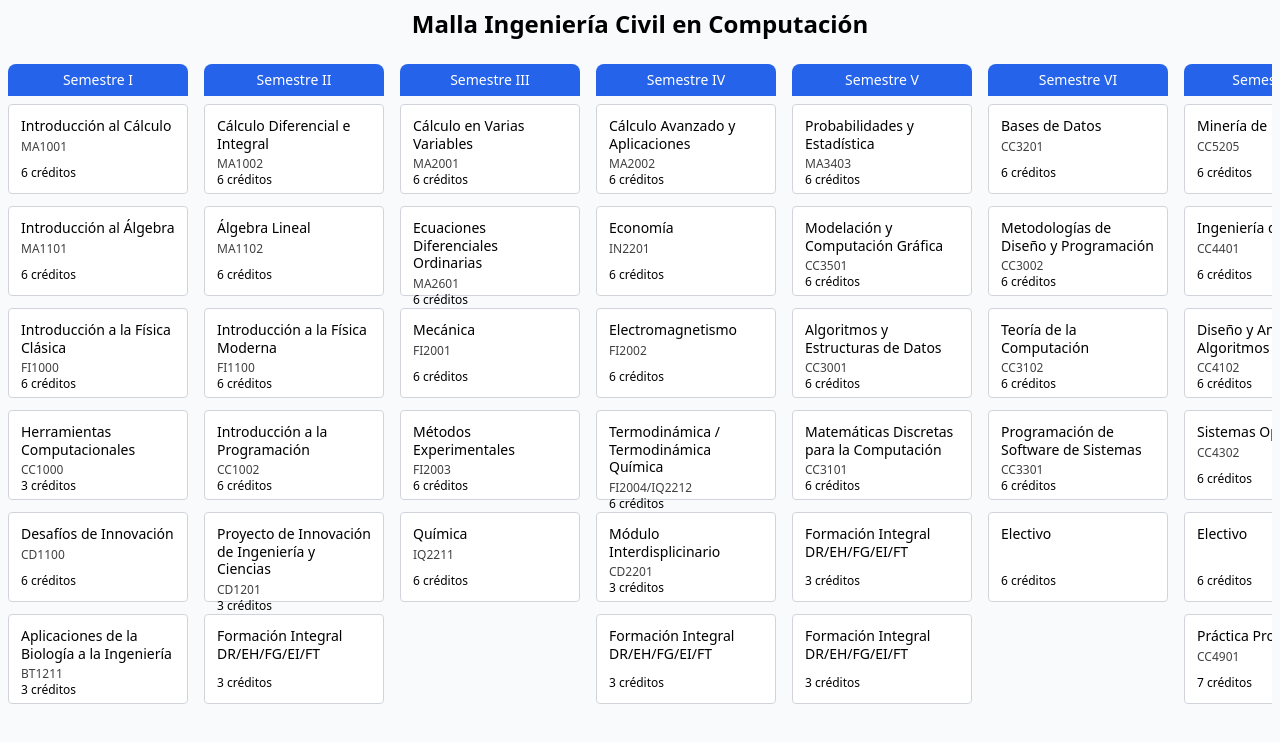
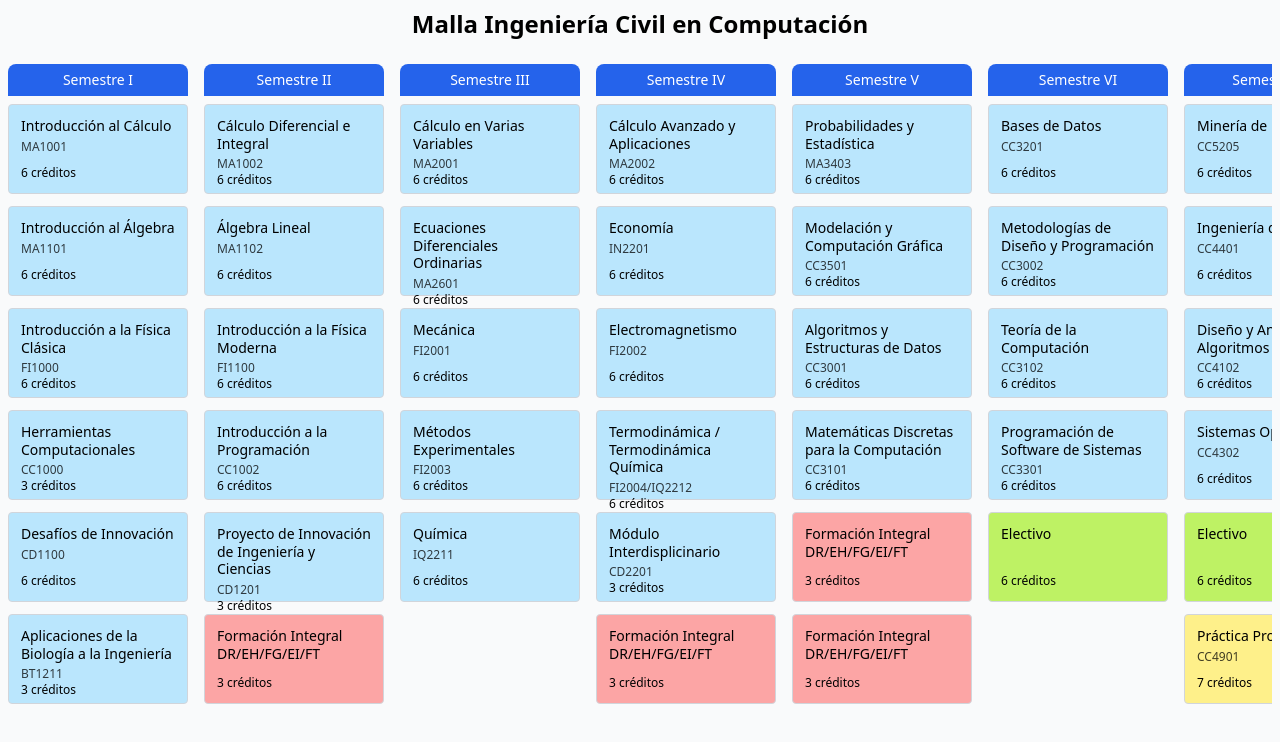
Before and after one commit to fgonzalezurriola/Mallas-Fcfm-fgonzalezurriola, a React (Vite) app: page / in a window 1280 px wide. Shown: the top 742 px of the page. Built offline with nearby package versions, Linux system fonts and the light colour scheme.

Commit message:
Feat: Basic coloring for all course.tsx

```diff
--- a/src/components/Course.tsx
+++ b/src/components/Course.tsx
@@ -4,6 +4,7 @@ interface CourseProps {
   id: string;
   name: string;
   credits: number;
+  color: string;
   isPrerequisite: boolean;
   isSelected: boolean;
   isBlack: boolean;
@@ -18,6 +19,7 @@ const Course: React.FC<CourseProps> = ({
   id,
   name,
   credits,
+  color,
   isPrerequisite,
   isSelected,
   isBlack,
@@ -32,7 +34,7 @@ const Course: React.FC<CourseProps> = ({
     if (isSelected) return 'bg-blue-600 text-white';
     if (isHovered) return 'bg-blue-100';
     if (isPrerequisite) return 'bg-yellow-100';
-    return 'bg-white';
+    return color;
   };
 
   const handleContextMenu = (e: React.MouseEvent) => {
--- a/src/components/CurriculumGrid.tsx
+++ b/src/components/CurriculumGrid.tsx
@@ -84,6 +84,7 @@ const CurriculumGrid: React.FC = () => {
                     isSelected={selectedCourseIds.has(course.id)}
                     isBlack={blackCourseIds.has(course.id)}
                     isHovered={hoveredCourseId === course.id}
+                    color={course.color}
                     onMouseEnter={setHoveredCourseId}
                     onMouseLeave={() => setHoveredCourseId(null)}
                     onClick={handleCourseClick}
--- a/src/data/courses.ts
+++ b/src/data/courses.ts
@@ -7,42 +7,48 @@ export const courses: Course[] = [
     name: 'Introducción al Cálculo',
     credits: 6,
     prerequisites: [],
-    semester: 1
+    semester: 1,
+    color: 'bg-sky-200',
   },
   {
     id: 'MA1101',
     name: 'Introducción al Álgebra',
     credits: 6,
     prerequisites: [],
-    semester: 1
+    semester: 1,
+    color: 'bg-sky-200'
   },
   {
     id: 'FI1000',
     name: 'Introducción a la Física Clásica',
     credits: 6,
     prerequisites: [],
-    semester: 1
+    semester: 1,
+    color: 'bg-sky-200'
   },
   {
     id: 'CC1000',
     name: 'Herramientas Computacionales',
     credits: 3,
     prerequisites: [],
-    semester: 1
+    semester: 1,
+    color: 'bg-sky-200'
   },
   {
     id: 'CD1100',
     name: 'Desafíos de Innovación',
     credits: 6,
     prerequisites: [],
-    semester: 1
+    semester: 1,
+    color: 'bg-sky-200'
   },
   {
     id: 'BT1211',
     name: 'Aplicaciones de la Biología a la Ingeniería',
     credits: 3,
     prerequisites: [],
-    semester: 1
+    semester: 1,
+    color: 'bg-sky-200'
   },
   // Semestre II
   {
@@ -50,42 +56,48 @@ export const courses: Course[] = [
     name: 'Cálculo Diferencial e Integral',
     credits: 6,
     prerequisites: ['MA1001'],
-    semester: 2
+    semester: 2,
+    color: 'bg-sky-200'
   },
   {
     id: 'MA1102',
     name: 'Álgebra Lineal',
     credits: 6,
     prerequisites: ['MA1101'],
-    semester: 2
+    semester: 2,
+    color: 'bg-sky-200'
   },
   {
     id: 'FI1100',
     name: 'Introducción a la Física Moderna',
     credits: 6,
     prerequisites: ['FI1000', 'MA1101', 'MA1001'],
-    semester: 2
+    semester: 2,
+    color: 'bg-sky-200'
   },
   {
     id: 'CC1002',
     name: 'Introducción a la Programación',
     credits: 6,
     prerequisites: [],
-    semester: 2
+    semester: 2,
+    color: 'bg-sky-200'
   },
   {
     id: 'CD1201',
     name: 'Proyecto de Innovación de Ingeniería y Ciencias',
     credits: 3,
     prerequisites: [],
-    semester: 2
+    semester: 2,
+    color: 'bg-sky-200'
   },
   {
     id: '_EH1',
     name: 'Formación Integral DR/EH/FG/EI/FT',
     credits: 3,
     prerequisites: [],
-    semester: 2
+    semester: 2,
+    color: 'bg-red-300'
   },
   // Semestre III
   {
@@ -93,35 +105,40 @@ export const courses: Course[] = [
     name: 'Cálculo en Varias Variables',
     credits: 6,
     prerequisites: ['MA1002', 'MA1102'],
-    semester: 3
+    semester: 3,
+    color: 'bg-sky-200'
   },
   {
     id: 'MA2601',
     name: 'Ecuaciones Diferenciales Ordinarias',
     credits: 6,
     prerequisites: ['MA1002', 'MA1102'],
-    semester: 3
+    semester: 3,
+    color: 'bg-sky-200'
   },
   {
     id: 'FI2001',
     name: 'Mecánica',
     credits: 6,
     prerequisites: ['FI1100', 'MA1102', 'MA1002'],
-    semester: 3
+    semester: 3,
+    color: 'bg-sky-200'
   },
   {
     id: 'FI2003',
     name: 'Métodos Experimentales',
     credits: 6,
     prerequisites: ['FI1100', 'MA1002'],
-    semester: 3
+    semester: 3,
+    color: 'bg-sky-200'
   },
   {
     id: 'IQ2211',
     name: 'Química',
     credits: 6,
     prerequisites: [],
-    semester: 3
+    semester: 3,
+    color: 'bg-sky-200'
   },
   // Semestre IV
   {
@@ -129,294 +146,343 @@ export const courses: Course[] = [
     name: 'Cálculo Avanzado y Aplicaciones',
     credits: 6,
     prerequisites: ['MA2001', 'MA2601'],
-    semester: 4
+    semester: 4,
+    color: 'bg-sky-200'
   },
   {
     id: 'IN2201',
     name: 'Economía',
     credits: 6,
     prerequisites: ['MA2001'],
-    semester: 4
+    semester: 4,
+    color: 'bg-sky-200'
   },
   {
     id: 'FI2002',
     name: 'Electromagnetismo',
     credits: 6,
     prerequisites: ['MA2001', 'MA2601','FI2001'],
-    semester: 4
+    semester: 4,
+    color: 'bg-sky-200'
   },
   {
     id: 'FI2004/IQ2212',
     name: 'Termodinámica / Termodinámica Química',
     credits: 6,
     prerequisites: ['IQ2211', 'FI2001', 'MA2001'],
-    semester: 4
+    semester: 4,
+    color: 'bg-sky-200'
   },
   {
     id: 'CD2201',
     name: 'Módulo Interdisplicinario',
     prerequisites: ['CD1201'],
     credits: 3,
-    semester: 4
+    semester: 4,
+    color: 'bg-sky-200'
   },
   {
     id: '_EH2',
     name: 'Formación Integral DR/EH/FG/EI/FT',
     credits: 3,
     prerequisites: [],
-    semester: 4
+    semester: 4,
+    color: 'bg-red-300'
   },
-  // Semestre V-XI (agregar más cursos según la malla)
+  // Semestre V
   {
     id: 'MA3403',
     name: 'Probabilidades y Estadística',
     credits: 6,
     prerequisites: ['MA2001'],
-    semester: 5
+    semester: 5,
+    color: 'bg-sky-200'
   },
   {
     id: 'CC3501',
     name: 'Modelación y Computación Gráfica',
     credits: 6,
     prerequisites: ['MA2001', 'MA2601', 'CC1002', 'FI2001'],
-    semester: 5
+    semester: 5,
+    color: 'bg-sky-200'
   },
   {
     id: 'CC3001',
     name: 'Algoritmos y Estructuras de Datos',
     credits: 6,
     prerequisites: ['CC1002'],
-    semester: 5
+    semester: 5,
+    color: 'bg-sky-200'
   },
   {
     id: 'CC3101',
     name: 'Matemáticas Discretas para la Computación',
     credits: 6,
     prerequisites: ['MA1101', 'CC1002'],
-    semester: 5
+    semester: 5,
+    color: 'bg-sky-200'
   },
   {
     id: '_EH3',
     name: 'Formación Integral DR/EH/FG/EI/FT',
     credits: 3,
     prerequisites: [],
-    semester: 5
+    semester: 5,
+    color: 'bg-red-300'
   },
   {
     id: '_EH4',
     name: 'Formación Integral DR/EH/FG/EI/FT',
     credits: 3,
     prerequisites: [],
-    semester: 5
+    semester: 5,
+    color: 'bg-red-300'
   },
+  // Semestre VI
   {
     id: 'CC3201',
     name: 'Bases de Datos',
     credits: 6,
     prerequisites: ['CC3001'],
-    semester: 6
+    semester: 6,
+    color: 'bg-sky-200'
   },
   {
     id: 'CC3002',
     name: 'Metodologías de Diseño y Programación',
     credits: 6,
     prerequisites: ['CC3001'],
-    semester: 6
+    semester: 6,
+    color: 'bg-sky-200'
   },
   {
     id: 'CC3102',
     name: 'Teoría de la Computación',
     credits: 6,
     prerequisites: ['CC3101'],
-    semester: 6
+    semester: 6,
+    color: 'bg-sky-200'
   },
   {
     id: 'CC3301',
     name: 'Programación de Software de Sistemas',
     credits: 6,
     prerequisites: ['CC3001'],
-    semester: 6
+    semester: 6,
+    color: 'bg-sky-200'
   },
   {
     id: '_Electivo1',
     name: 'Electivo',
     credits: 6,
     prerequisites: [],
-    semester: 6
+    semester: 6,
+    color: 'bg-lime-300'
   },
+  // Semestre VII
   {
     id: 'CC5205',
     name: 'Minería de Datos',
     credits: 6,
     prerequisites: ['CC3001'],
-    semester: 7
+    semester: 7,
+    color: 'bg-sky-200'
   },
   {
     id: 'CC4401',
     name: 'Ingeniería de Software',
     credits: 6,
     prerequisites: ['CC3002','CC3201'],
-    semester: 7
+    semester: 7,
+    color: 'bg-sky-200'
   },
   {
     id: 'CC4102',
     name: 'Diseño y Análisis de Algoritmos',
     credits: 6,
     prerequisites: ['MA3403', 'CC3001','CC3102'],
-    semester: 7
+    semester: 7,
+    color: 'bg-sky-200'
   },
   {
     id: 'CC4302',
     name: 'Sistemas Operativos',
     credits: 6,
     prerequisites: ['CC3301'],
-    semester: 7
+    semester: 7,
+    color: 'bg-sky-200'
   },
   {
     id: '_Electivo2',
     name: 'Electivo',
     credits: 6,
     prerequisites: [],
-    semester: 7
+    semester: 7,
+    color: 'bg-lime-300'
+
   },
   {
     id: 'CC4901',
     name: 'Práctica Profesional I',
     credits: 7,
     prerequisites: ['CC3002','CC3201','CC3301'],
-    semester: 7
+    semester: 7,
+    color: 'bg-yellow-200'
   },
+  // Semestre VIII
   {
     id: 'CC4402',
     name: 'Formulación, Evaluación y Gestión de Proyectos',
     credits: 6,
     prerequisites: ['CC4401','IN2201','CD2201'],
-    semester: 8
+    semester: 8,
+    color: 'bg-sky-200'
   },
   {
     id: 'CC4101',
     name: 'Lenguajes de Programación',
     credits: 6,
     prerequisites: ['CC3102'],
-    semester: 8
+    semester: 8,
+    color: 'bg-sky-200'
   },
   {
     id: 'CC4303',
     name: 'Redes',
     credits: 6,
     prerequisites: ['CC4302'],
-    semester: 8
+    semester: 8,
+    color: 'bg-sky-200'
   },
   {
     id: '_Electivo3',
     name: 'Electivo',
     credits: 6,
     prerequisites: [],
-    semester: 8
+    semester: 8,
+    color: 'bg-lime-300'
   },
   {
     id: '_Electivo4',
     name: 'Electivo',
     credits: 6,
     prerequisites: [],
-    semester: 8
+    semester: 8,
+    color: 'bg-lime-300'
   },
   {
     id: 'EI1090',
     name: 'Examen de Suficiencia en Inglés I',
     credits: 0,
     prerequisites: [],
-    semester: 8
+    semester: 8,
+    color: 'bg-teal-500'
   },
+  // Semestre IX
   {
     id: '_Electivo_E1',
     name: 'Electivo de Especialidad',
     credits: 6,
     prerequisites: [],
-    semester: 9
+    semester: 9,
+    color: 'bg-green-500'
   },
   {
     id: '_Electivo_E2',
     name: 'Electivo de Especialidad',
     credits: 6,
     prerequisites: [],
-    semester: 9
+    semester: 9,
+    color: 'bg-green-500'
   },
   {
     id: '_Electivo_E3',
     name: 'Electivo de Especialidad',
     credits: 6,
     prerequisites: [],
-    semester: 9
+    semester: 9,
+    color: 'bg-green-500'
   },
   {
     id: '_Nucleo',
     name: 'Núcleo Gestión para Ingenieros',
     credits: 6,
     prerequisites: [],
-    semester: 9
+    semester: 9,
+    color: 'bg-sky-200'
   },
   {
     id: '(Dos cursos)',
     name: 'Formación Integral de Especialidad',
     credits: 6,
     prerequisites: [],
-    semester: 9
+    semester: 9,
+    color: 'bg-red-300'
   },
   {
     id: 'CC5901',
     name: 'Práctica Profesional II',
     credits: 6,
     prerequisites: ['CC4901','CC4401','CC4101'],
-    semester: 9
+    semester: 9,
+    color: 'bg-yellow-200'
   },
+  // Semestre XI
   {
     id: 'CC6907',
     name: 'Introducción al Trabajo de Título',
     credits: 6,
     prerequisites: ['CC4402'],
-    semester: 10
+    semester: 10,
+    color: 'bg-fuchsia-700'
   },
   {
     id: '_Electivo_E4',
     name: 'Electivo de Especialidad',
     credits: 6,
     prerequisites: [],
-    semester: 10
+    semester: 10,
+    color: 'bg-green-500'
   },
   {
     id: '_Electivo_E5',
     name: 'Electivo de Especialidad',
     credits: 6,
     prerequisites: [],
-    semester: 10
+    semester: 10,
+    color: 'bg-green-500'
   },
   {
     id: 'CC5402',
     name: 'Proyecto de Software',
     credits: 12,
     prerequisites: ['CC5205','CC4402'],
-    semester: 10
+    semester: 10,
+    color: 'bg-sky-200'
   },
+  // Semestre XI
   {
     id: 'CC6919',
     name: 'Trabajo de Título',
     credits: 24,
     prerequisites: ['CC6907'],
-    semester: 11
+    semester: 11,
+    color: 'bg-fuchsia-700'
   },
   {
     id: '_Electivo_E6',
     name: 'Electivo de Especialidad',
     credits: 6,
     prerequisites: [],
-    semester: 11
+    semester: 11,
+    color: 'bg-green-500'
   },
   {
     id: 'EI2090',
     name: 'Examen de Suficiencia en Inglés II',
     credits: 0,
     prerequisites: [],
-    semester: 11
+    semester: 11,
+    color: 'bg-teal-500'
   },
 ];
--- a/src/types.ts
+++ b/src/types.ts
@@ -2,6 +2,7 @@ export interface Course {
   id: string;
   name: string;
   credits: number;
+  color: string;
   prerequisites: string[];
   semester: number;
 }
```
Also changed, not shown: MallaCivilComputacion2021.jpg (added).
